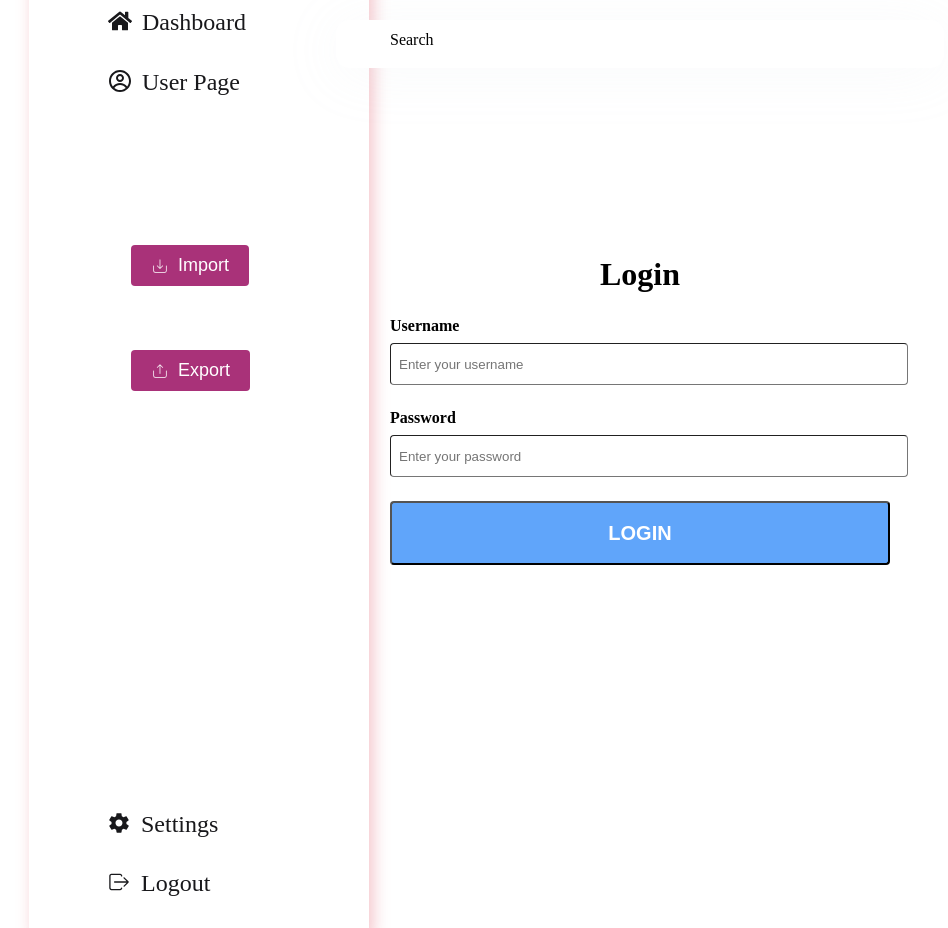
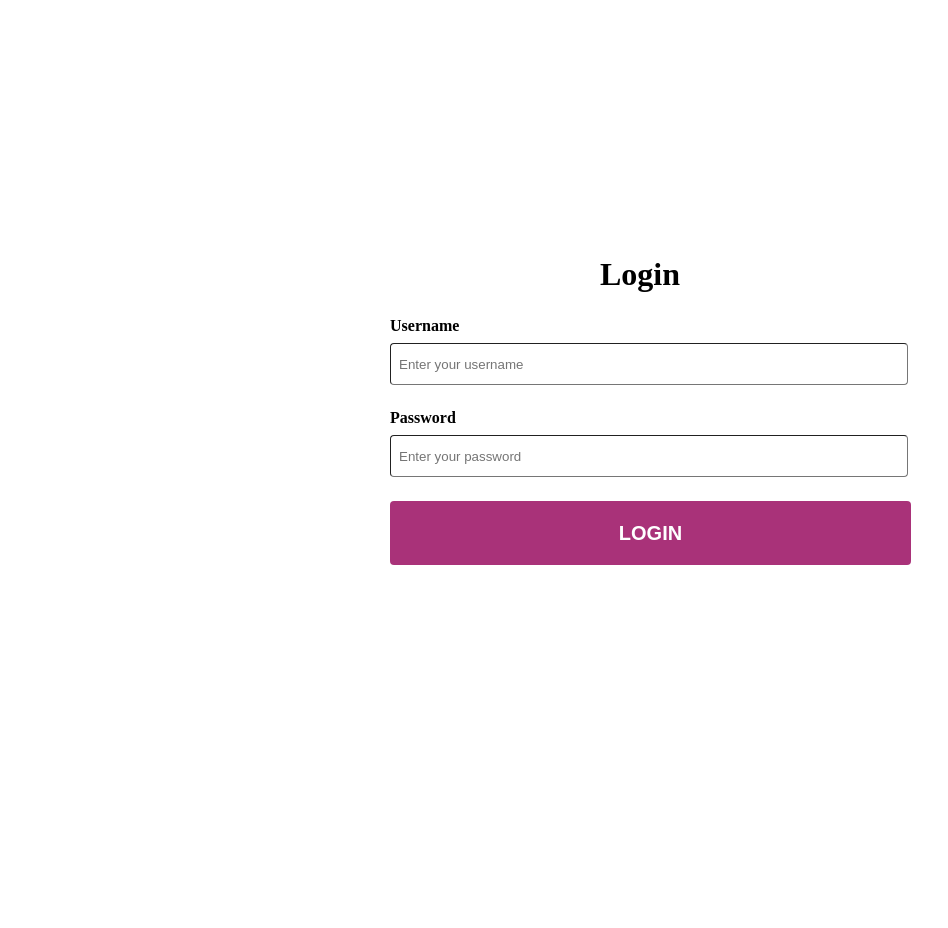
Before and after one commit to ak220193/Asset-DSt, a React (Create React App) app: page / in a window 1280 px wide. Shown: the whole page, without its empty margins (0-948 px from the left). After the commit the page ends 800 px from the top, so only its background shows below. Built offline with nearby package versions, Linux system fonts and the light colour scheme; a web font is replaced by a local one.

Commit message:
login , dashboard and sidebar

```diff
--- a/src/App.js
+++ b/src/App.js
@@ -2,14 +2,14 @@ import './App.css';
 import Login from './Pages/Login/Login';
 import Dashboard from './Pages/Dashboard/Dashboard';
 import { BrowserRouter as Router, Routes, Route } from 'react-router-dom';
-import Sidebar from './Components/Sidebar/Sidebar';
-import Navbar from './Components/Navbar/Navbar';
+// import Sidebar from './Components/Sidebar/Sidebar';
+// import Navbar from './Components/Navbar/Navbar';
 
 function App() {
   return (
     <Router>
-      <Sidebar/>
-      <Navbar/>
+      {/* <Sidebar/>
+      <Navbar/> */}
       <Routes>
         <Route path="/" element={<Login />} />
         <Route path="/dashboard" element={<Dashboard />} />
--- a/src/Components/Sidebar/Sidebar.js
+++ b/src/Components/Sidebar/Sidebar.js
@@ -5,8 +5,14 @@ import { FaHome } from "react-icons/fa";
 import { CgProfile } from "react-icons/cg";
 import { IoMdSettings } from "react-icons/io";
 import { IoIosLogOut } from "react-icons/io";
+import { useNavigate } from "react-router-dom";
 
 const Sidebar = () => {
+    const navigate = useNavigate();
+
+    const handleLogout = () => {
+        navigate('/')
+    }
     return (
     <div
         className="absolute top-[calc(50%_-_538.5px)] left-[29px] rounded-31xl bg-white shadow-[4px_10px_15px_rgba(241,_180,_187,_0.8)] w-[340px] overflow-hidden text-black font-calibri h-[1050px] mt-4">
@@ -15,7 +21,7 @@ const Sidebar = () => {
           GVG - Plant
        </div>
 
-      <div className="absolute top-[992px] left-[78px] text-zinc-900 text-[24px]">
+      <div className="absolute top-[992px] left-[78px] text-zinc-900 text-[24px] cursor-pointer" onClick={handleLogout}>
         <IoIosLogOut style={{marginRight:'10px', marginBottom:'-3px'}}/>
         Logout
         </div>
--- a/src/Pages/Dashboard/Dashboard.jsx
+++ b/src/Pages/Dashboard/Dashboard.jsx
@@ -1,12 +1,16 @@
 import React from "react";
 import { CiCirclePlus } from "react-icons/ci";
 import { FaRegEdit } from "react-icons/fa";
+import Sidebar from "../../Components/Sidebar/Sidebar";
+import Navbar from "../../Components/Navbar/Navbar";
 
 const Dashboard = () => {
 
   return (
 
       <div className="absolute top-[98px] left-[404px] rounded-31xl bg-white shadow-[0px_0px_15px_2px_rgba(241,_180,_187,_0.8)] w-[1850px] h-[950px] overflow-hidden text-center text-white">
+        <Sidebar/>
+        <Navbar/>
         <div className="absolute top-[44px] left-[1229px] w-6 h-6 overflow-hidden" />
         <div className="absolute h-[10.32%] w-[18.54%] top-[9.32%] bottom-[80.36%]  rounded-6xl bg-palevioletred overflow-hidden text-9xl">
           <button className="relative w-40 h-16 text-slate-200 rounded text-5xl flex items-center justify-center ml-10"
--- a/src/Pages/Login/Login.jsx
+++ b/src/Pages/Login/Login.jsx
@@ -38,7 +38,8 @@ const Login = () => {
             placeholder="Enter your password"
           />
         </div>
-        <button className="w-full bg-blue-400 text-white py-2 px-4 rounded hover:bg-mediumaquamarine h-16 w-[521px]  text-[20px] font-bold"
+        <button className="text-white py-2 px-4 rounded hover:bg-mediumaquamarine h-16 w-[521px]  text-[20px] font-bold cursor-pointer"
+        style={{ backgroundColor: "#a93279", border:'#a93279' }}
         onClick={handleLogin}
         >
           LOGIN
```
